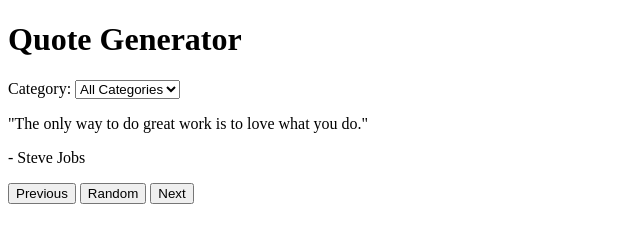
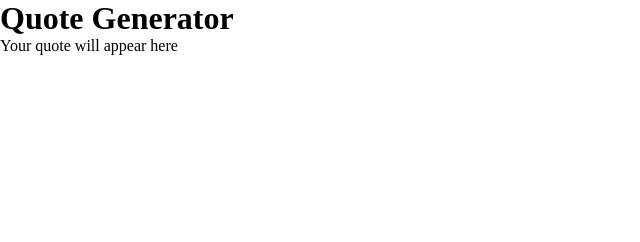
Before and after one commit to praya-sh/demo-quotegen, a plain HTML site: page index.html in a window 1280 px wide. Shown: the whole page, without its empty margins (0-640 px from the left). Drawn offline with Linux system fonts and the light colour scheme.

Commit message:
Add css file

```diff
--- a/index.html
+++ b/index.html
@@ -4,29 +4,13 @@
     <meta charset="UTF-8">
     <meta name="viewport" content="width=device-width, initial-scale=1.0">
     <title>Quote Generator</title>
+    <link rel="stylesheet" href="styles.css">
 </head>
 <body>
     <div class="container">
         <h1>Quote Generator</h1>
-
-        <div class="category-selector">
-            <label for="category">Category:</label>
-            <select id="category">
-                <option value="all">All Categories</option>
-                <option value="motivation">Motivation</option>
-                <option value="science">Science</option>
-            </select>
-        </div>
-
-        <div class="quote-container">
-            <p id="quote-text">"The only way to do great work is to love what you do."</p>
-            <p id="quote-author">- Steve Jobs</p>
-        </div>
-
-        <div class="navigation-buttons">
-            <button id="prev-btn">Previous</button>
-            <button id="random-btn">Random</button>
-            <button id="next-btn">Next</button>
+        <div class="quote-display">
+            <p class="quote-text" id="quoteText">Your quote will appear here</p>
         </div>
     </div>
 </body>
--- /dev/null
+++ b/styles.css
@@ -0,0 +1,5 @@
+* {
+    margin: 0;
+    padding: 0;
+    box-sizing: border-box;
+}
```
